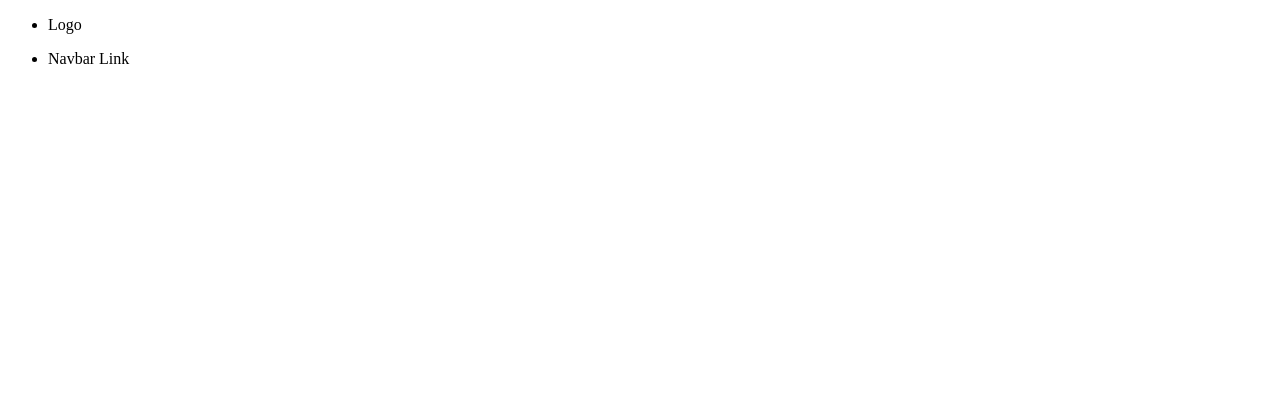
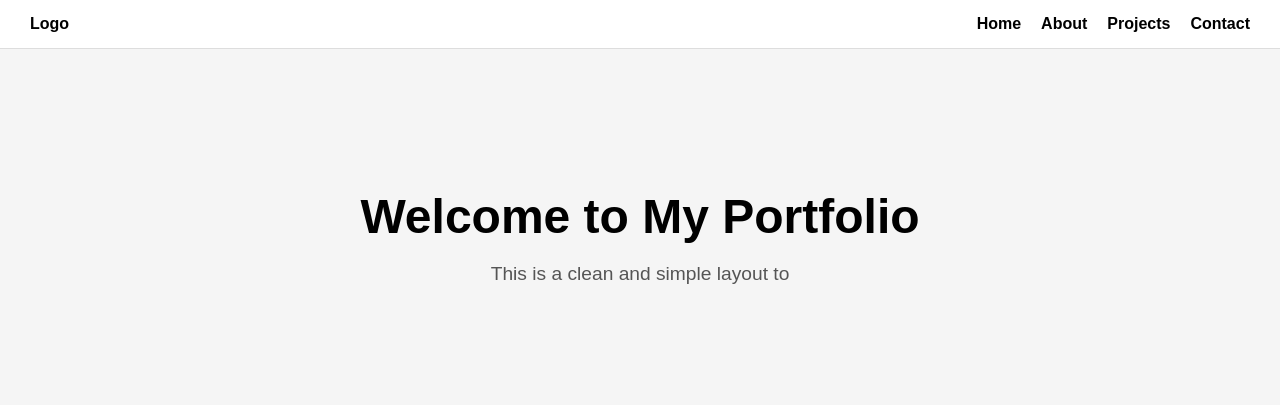
Before and after one commit to Miamiblog/Miamiblog, a plain HTML site: page index.html in a window 1280 px wide. Drawn offline with Linux system fonts and the light colour scheme.

Commit message:
Update index.html

```diff
--- a/index.html
+++ b/index.html
@@ -3,19 +3,80 @@
 <head>
   <meta charset="UTF-8">
   <meta name="viewport" content="width=device-width, initial-scale=1.0">
-  <title>Document</title>
+  <title>My Website</title>
+
+  <style>
+    body {
+      margin: 0;
+      font-family: Arial, sans-serif;
+    }
+
+    nav {
+      display: flex;
+      justify-content: space-between;
+      align-items: center;
+      padding: 15px 30px;
+      background-color: white;
+      border-bottom: 1px solid #ddd;
+    }
+
+    nav ul {
+      list-style: none;
+      display: flex;
+      gap: 20px;
+      margin: 0;
+      padding: 0;
+    }
+
+    nav li {
+      cursor: pointer;
+      font-weight: 600;
+    }
+
+    /* Hero Section */
+    .hero {
+      text-align: center;
+      padding: 100px 20px;
+      background-color: #f5f5f5;
+    }
+
+    .hero h1 {
+      font-size: 3rem;
+      margin-bottom: 10px;
+    }
+
+    .hero p {
+      font-size: 1.2rem;
+      margin-bottom: 20px;
+      color: #555;
+    }
+
+    .btn {
+      padding: 12px 25px;
+      background-color: black;
+      color: white;
+      text-decoration: none;
+      border-radius: 5px;
+      font-size: 1rem;
+    }
+  </style>
 </head>
 <body>
+
 <nav style="background-color: white;">
   <ul>
     <li>Logo</li>
   </ul>
 
   <ul>
-    <li>Navbar Link</li>
+    <li>Home</li>
+    <li>About</li>
+    <li>Projects</li>
+    <li>Contact</li>
   </ul>
+</nav>
 
-
-</nav>
-</body>
-</html>
+<!-- Hero Section -->
+<section class="hero">
+  <h1>Welcome to My Portfolio</h1>
+  <p>This is a clean and simple layout to
```
